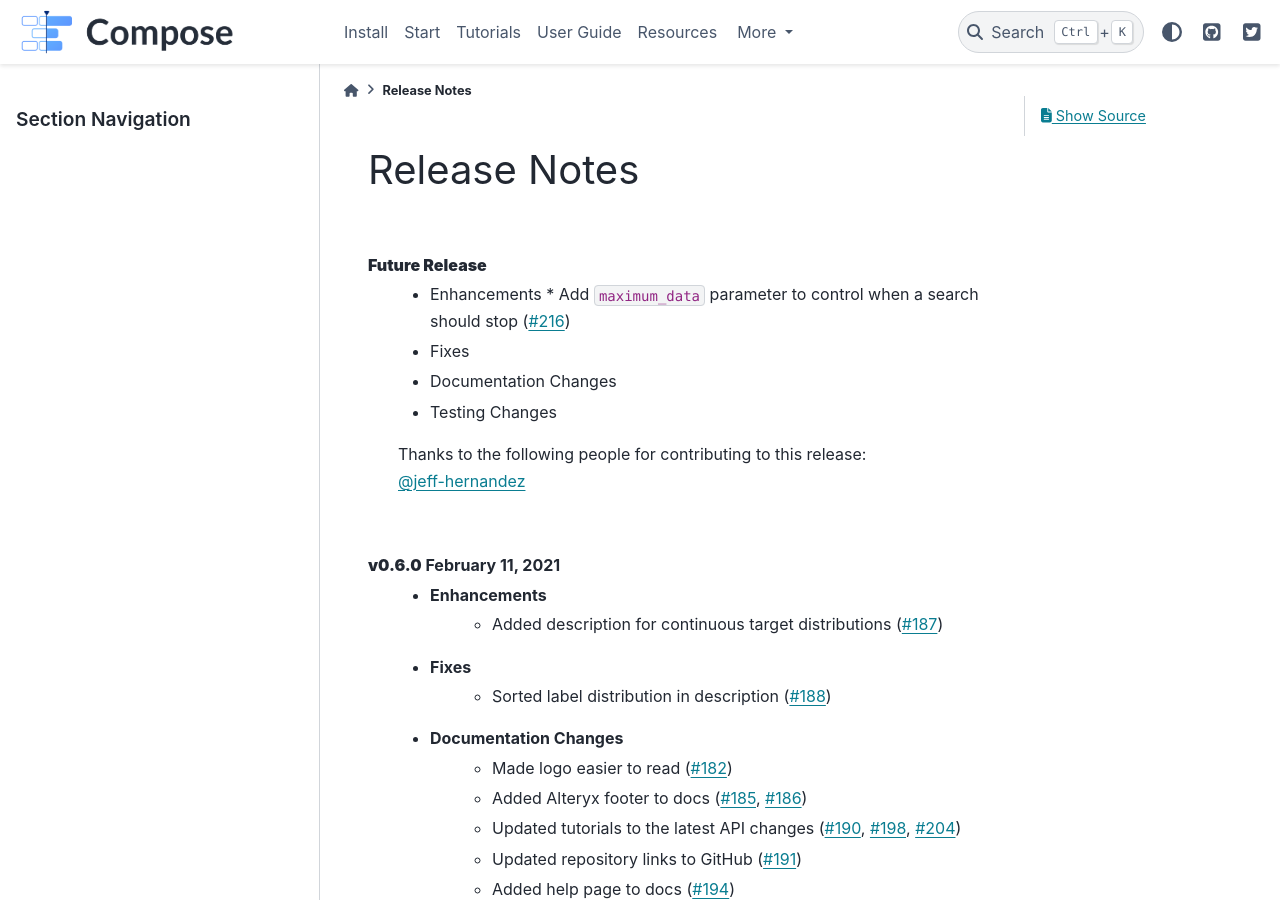
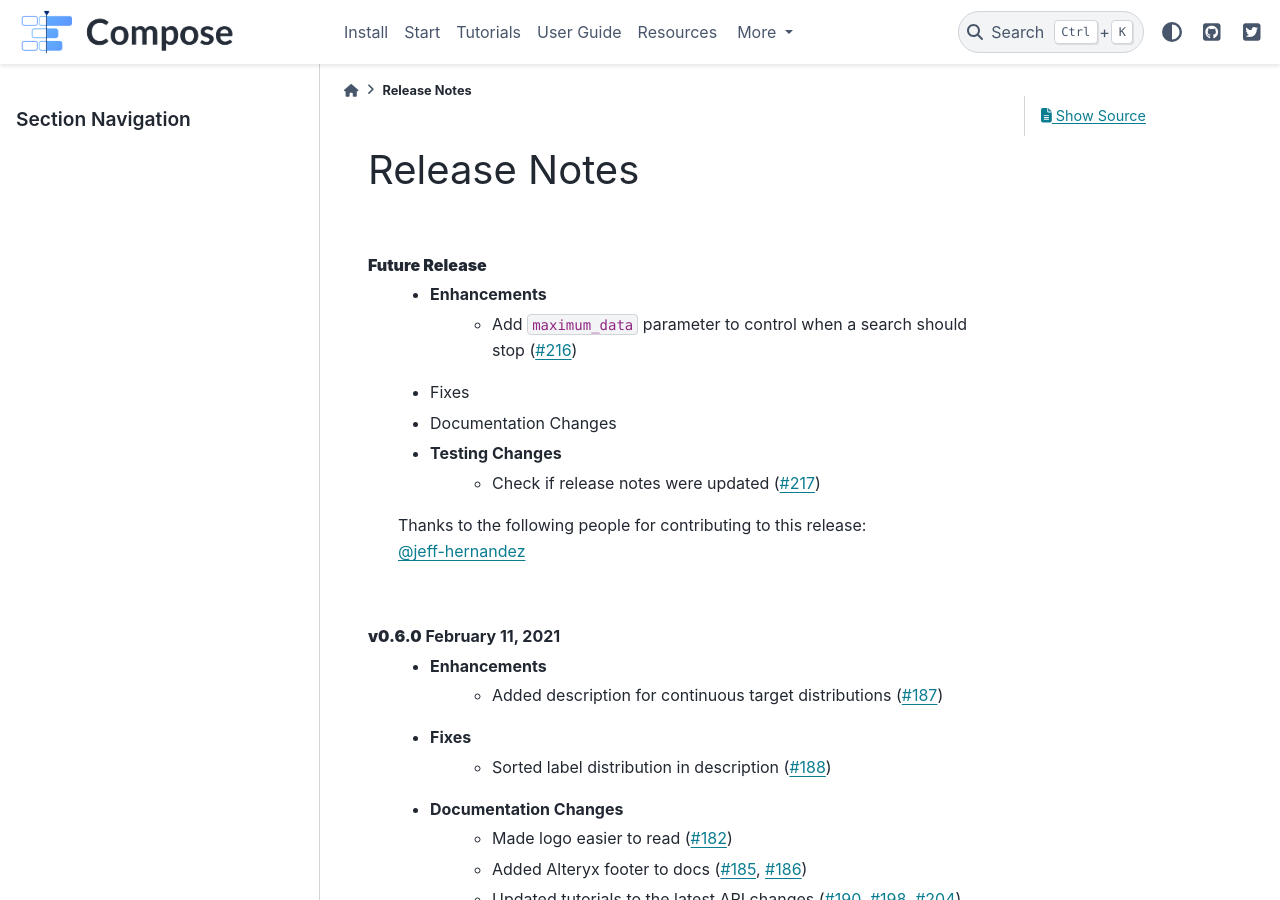
Before and after one commit to alteryx/compose, a Sphinx documentation site: the page built from docs/source/release_notes.rst, in a window 1280 px wide and 900 px high. Built offline with Sphinx 7.4.7 and the PyData theme 0.15.4, drawn with Linux system fonts in a browser that asks for light colours; comment, search, counter and statistics services are not loaded.

Commit message:
Check for updated release notes (#217)

```diff
--- a/docs/source/release_notes.rst
+++ b/docs/source/release_notes.rst
@@ -6,10 +6,11 @@ Release Notes
 
 **Future Release**
     * Enhancements
-      * Add ``maximum_data`` parameter to control when a search should stop (:pr:`216`)
+        * Add ``maximum_data`` parameter to control when a search should stop (:pr:`216`)
     * Fixes
     * Documentation Changes
     * Testing Changes
+        * Check if release notes were updated (:pr:`217`)
 
     | Thanks to the following people for contributing to this release:
     | :user:`jeff-hernandez`
```
Also changed, not shown: 1 other file.
